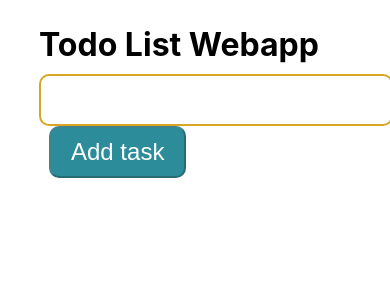
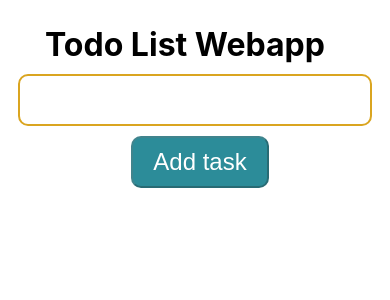
Before and after one commit to RobinsonLal/react-todo-list, a React (Create React App) app: page / in a window 390 px wide. Shown: the top 300 px of the page. Built offline with nearby package versions, Linux system fonts and the light colour scheme.

Commit message:
Added media queries for styling the web app for different screen sizes

```diff
--- a/src/App.css
+++ b/src/App.css
@@ -1,16 +1,16 @@
-*{
+* {
   margin: 0;
   padding: 0;
   box-sizing: border-box;
 }
 
-#main-container{
+#main-container {
   width: 80%;
   margin-inline: auto;
   margin-top: 25px;
 }
 
-#input-task-box{
+#input-task-box {
   padding: 10px 20px;
   border-radius: 10px;
   border: 2px solid goldenrod;
@@ -25,7 +25,7 @@ li {
   margin-top: 3px;
 }
 
-#add-task-button{
+#add-task-button {
   padding: 10px 20px;
   font-size: 1.5rem;
   font-weight: 400;
@@ -35,10 +35,30 @@ li {
   margin-left: 10px;
 }
 
-#add-task-button:hover{
+#add-task-button:hover {
   background-color: #28464b;
 }
 
-.display-task-container{
+.display-task-container {
   margin-top: 20px;
 }
+
+/* Media Queries */
+
+@media (max-width: 640px) {
+  #main-container {
+    width: 300px;
+  }
+  .add-task-container {
+    display: flex;
+    justify-content: center;
+    flex-wrap: wrap;
+    gap: 10px;
+  }
+}
+
+@media (min-width: 640px) and (max-width: 768px) {
+  #main-container {
+    width: 500px;
+  }
+}
```
